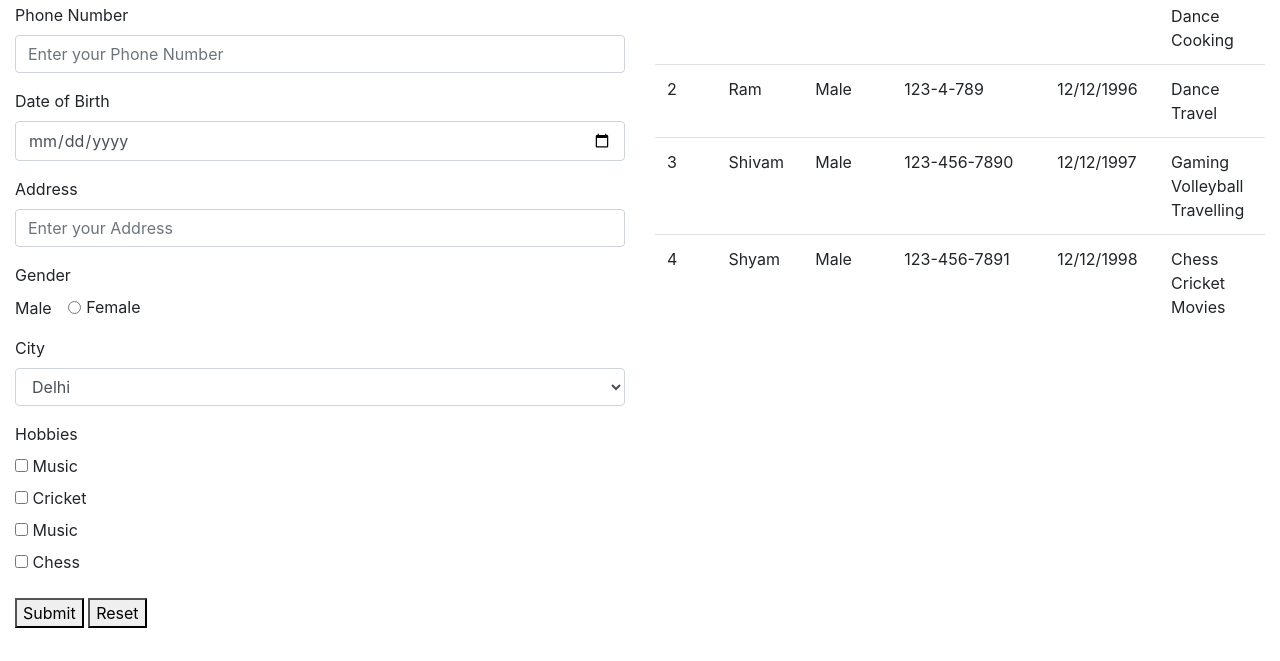
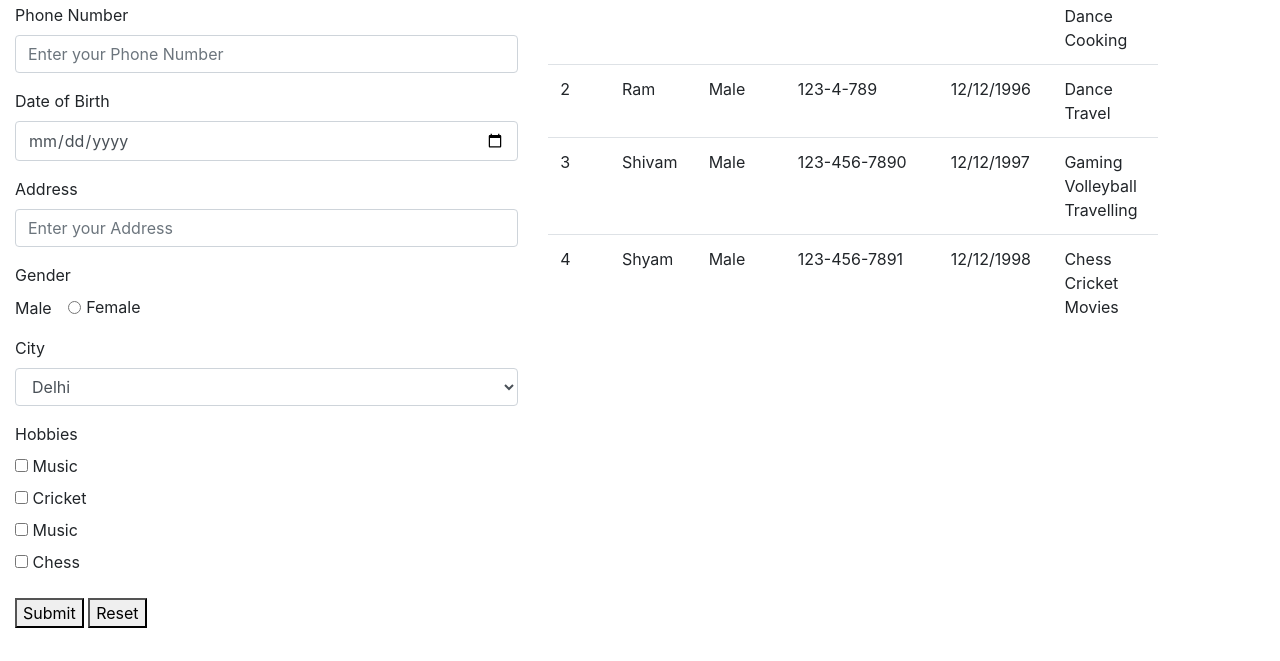
Before and after one commit to Ishkumar97612/Bootstrap-Assignment1, a plain HTML site: page index.html in a window 1280 px wide. Shown: the part 139-800 px from the top of the page. Drawn offline with nearby package versions, Linux system fonts and the light colour scheme.

Commit message:
Update index.html

```diff
--- a/index.html
+++ b/index.html
@@ -18,27 +18,27 @@
       </div>
 
       <div class="row">
-        <div class="col-6">
+        <div class="col-5">
           <form>
 
             <div class="form-group">
               <label for="name">Name</label>
-              <input type="text" class="form-control" id="name" aria-describedby="nameHelp" required placeholder="Enter your Name"/>
+              <input type="text" class="form-control" id="name" required placeholder="Enter your Name"/>
             </div>
 
             <div class="form-group">
               <label for="phone">Phone Number</label>
-              <input type="tel" class="form-control" id="phone" aria-describedby="phoneHelp" required placeholder="Enter your Phone Number"/>
+              <input type="tel" class="form-control" id="phone" required placeholder="Enter your Phone Number"/>
             </div>
 
             <div class="form-group">
               <label for="dob">Date of Birth</label>
-              <input type="date" class="form-control" id="dob" aria-describedby="dobHelp" required placeholder="Enter your DOB"/>
+              <input type="date" class="form-control" id="dob" required placeholder="Enter your DOB"/>
             </div>
 
             <div class="form-group">
               <label for="address">Address</label>
-              <input type="text" class="form-control" id="address" aria-describedby="addressHelp" required placeholder="Enter your Address"/>
+              <input type="text" class="form-control" id="address" required placeholder="Enter your Address"/>
             </div>
 
             <div class="form-group">
```
